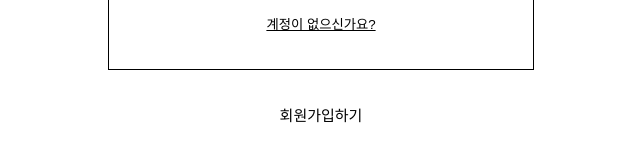
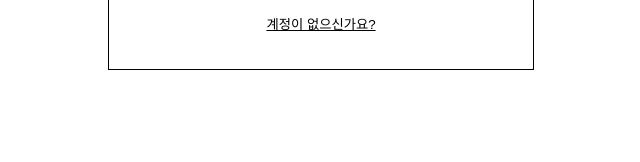
Before and after one commit to Petcarplan/wanted-pre-onboarding-frontend, a React (Create React App) app: page / in a window 1280 px wide. Shown: the part 366-528 px from the top of the page, without its empty margins (319-959 px from the left). Built offline with nearby package versions, Linux system fonts and the light colour scheme.

Commit message:
불필요 버튼 제거

```diff
--- a/src/App.js
+++ b/src/App.js
@@ -16,9 +16,7 @@ function App() {
     <AppWrapper>
       <h1>Todo List</h1>
       <Signin />
-      <div className="signup_button_wrapper">
-        <button onClick={() => navigate('/signup')}>회원가입하기</button>
-      </div>
+      <div className="signup_button_wrapper"></div>
     </AppWrapper>
   );
 }
--- a/src/Router.js
+++ b/src/Router.js
@@ -1,5 +1,4 @@
 import React from 'react';
-import styled from 'styled-components';
 import { BrowserRouter, Routes, Route } from 'react-router-dom';
 import App from './App';
 import Todo from './pages/Todo';
```
